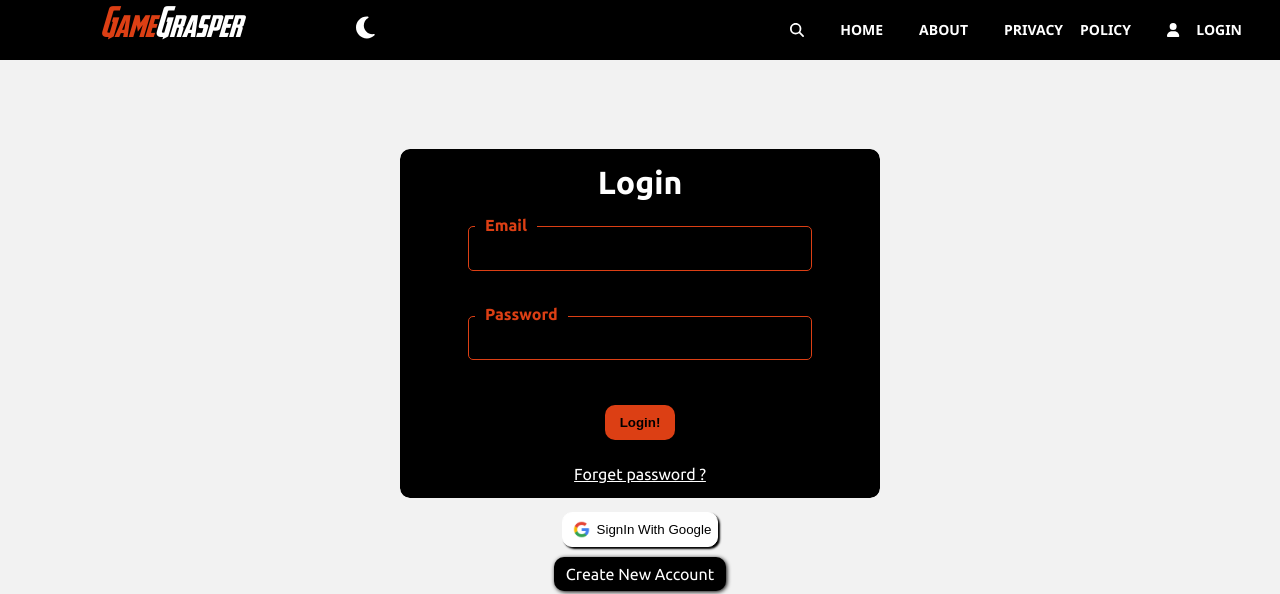
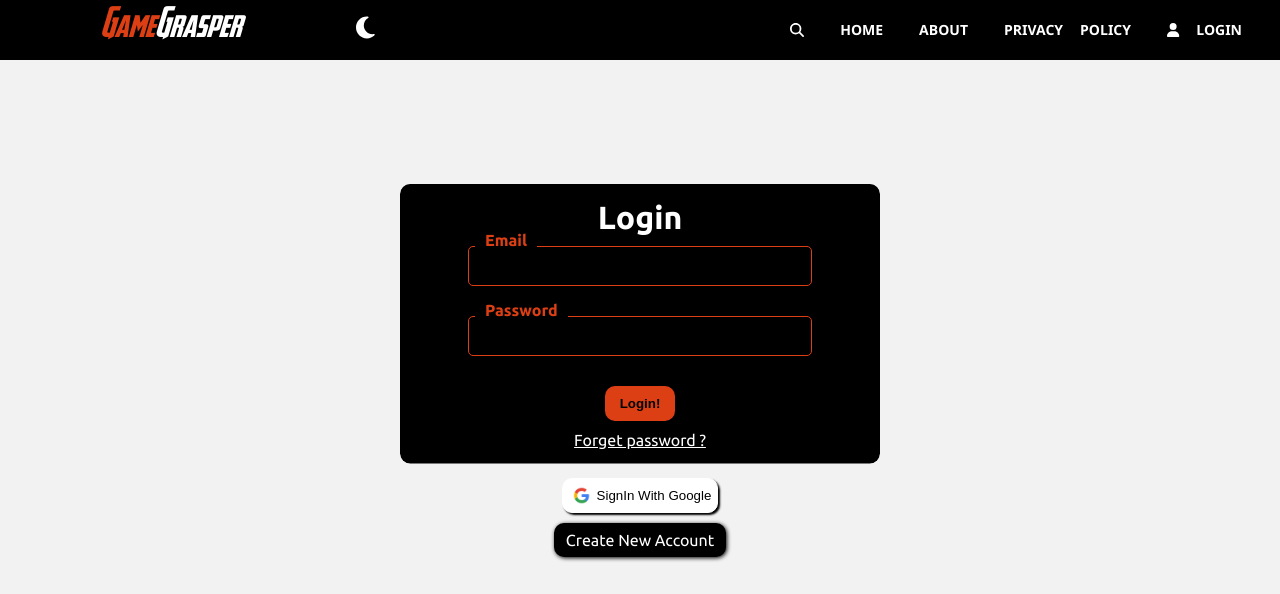
Before and after one commit to NumaanisCoder/GameGrasper, a Next.js app: page /accounts/login in a window 1280 px wide. Shown: the top 594 px of the page. Built offline with nearby package versions, Linux system fonts and the light colour scheme; a web font is replaced by a local one.

Commit message:
updateuxui

```diff
--- a/pages/Tag/[tag].js
+++ b/pages/Tag/[tag].js
@@ -2,6 +2,7 @@ import BlogCard from "@/components/BlogCard/BlogCard";
 import { useEffect, useState } from "react";
 import style from "@/styles/tag.module.css"
 import { useRouter } from "next/router";
+import { useSelector } from "react-redux";
 
 
 function tag(props) {
@@ -9,12 +10,13 @@ function tag(props) {
     const [TagBlogs, setTagBlogs] = useState(props.data.blogs);
     const router  = useRouter();
     const tag = router.query.tag;
+    const isDarkMode = useSelector(state => state.theme.isDarkMode);
 
 
     return (
 
-        <div className={style.root}>
-            <h2>:=<span>{tag}</span>=:</h2>
+        <div className={style.root} style={{backgroundColor: isDarkMode ? 'black' : 'white'}}>
+            <h2  style={{color: isDarkMode ? 'white' : 'black'}}>:=<span>{tag}</span>=:</h2>
                    <div className={style.blogcontainer}>
             {TagBlogs && TagBlogs.map((value, index) => (
                 <BlogCard data={value} key={index} />
--- a/styles/account.module.css
+++ b/styles/account.module.css
@@ -15,18 +15,15 @@
 }
 
 .form{
+
     margin-top: 20px;
     color: white;
     padding: 15px 25px;
-
-    /* background: linear-gradient(to bottom, black 50%, rgb(220, 63, 20) 50%);
-     */
-     background-color: black;
-
+    background-color: black;
     display: flex;
     flex-direction: column;
     align-items: center;
-    gap: 25px;
+    gap: 10px;
     clip-path: circle(10% at 0% 0%);
     transition: clip-path 3s linear;
     clip-path: stroke-box;
@@ -56,7 +53,7 @@
 .formGroup input{
     width: 80%;
     border: none;
-    height: 2.8rem;
+    height: 40px;
     padding: 0 0 0 15px;
     color: white;
     border: 0.5px solid rgb(220, 63, 20);
@@ -64,7 +61,6 @@
     background: none;
     outline: none;
     box-sizing: border-box;
-
 
 }
 .formGroup input:focus{
```
